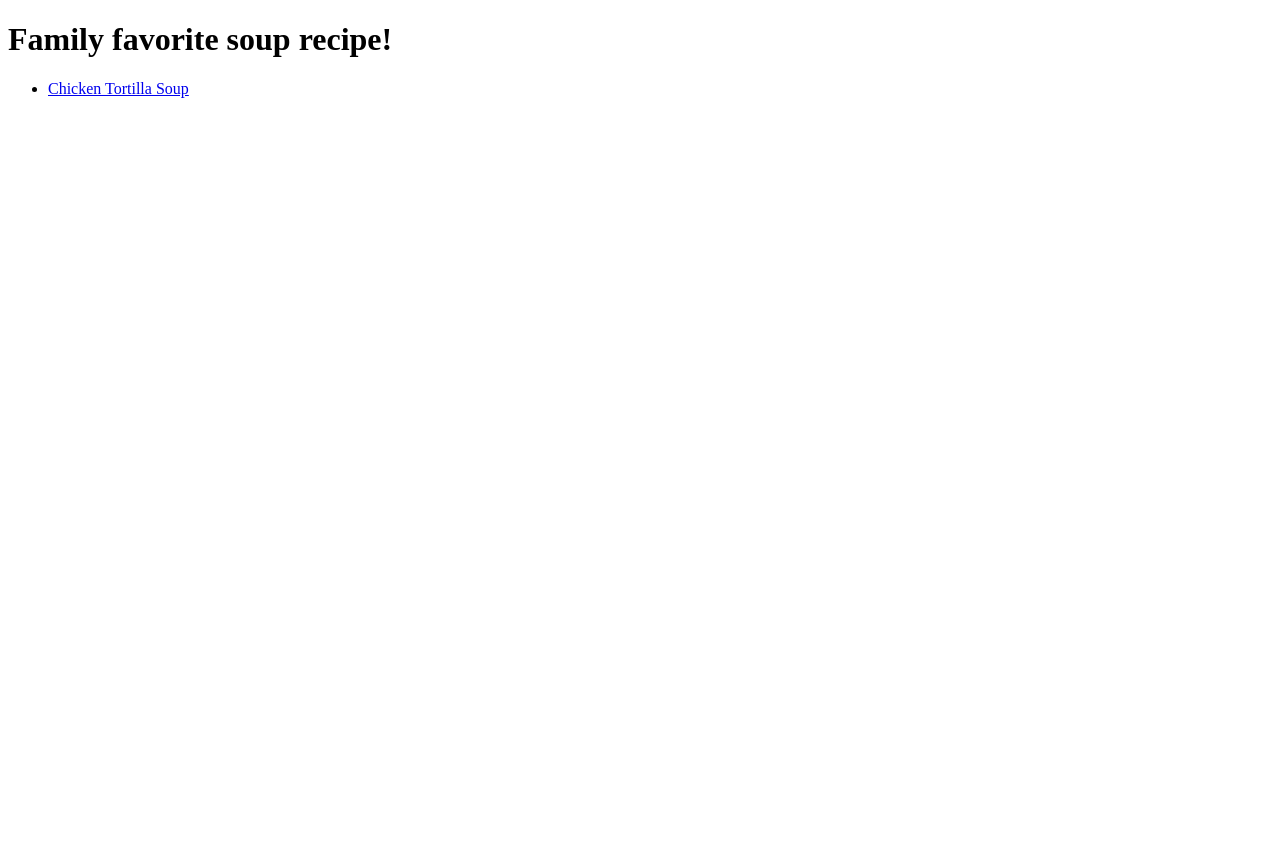
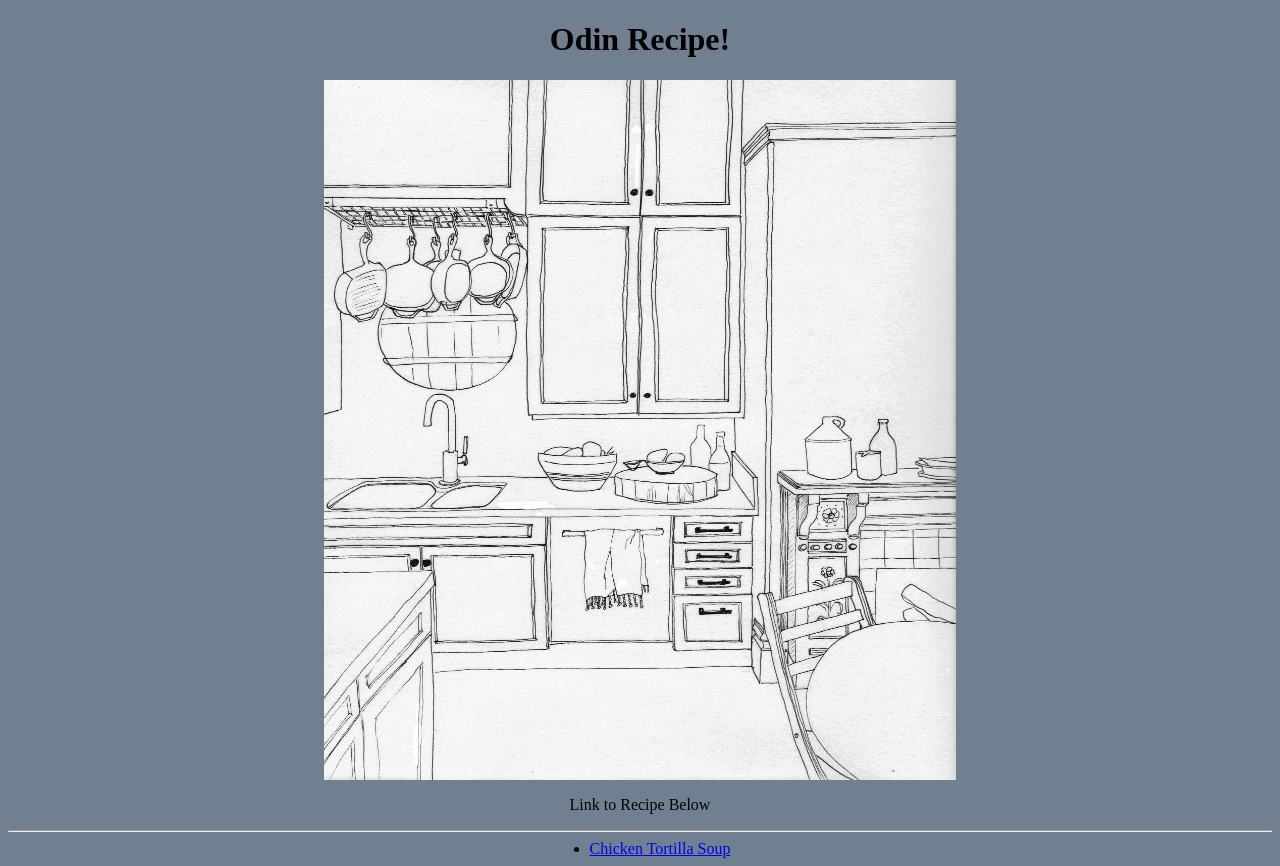
Before and after one commit to kwcapers/odin-recipes, a plain HTML site: page index.html in a window 1280 px wide. Before the commit the page ends 800 px from the top, so only its background shows below. Drawn offline with Linux system fonts and the light colour scheme.

Commit message:
Added steps to recipe page and picture to index, along with light css

```diff
--- a/index.html
+++ b/index.html
@@ -5,12 +5,39 @@
     <meta http-equiv="X-UA-Compatible" content="IE=edge">
     <meta name="viewport" content="width=device-width, initial-scale=1.0">
     <title>First Recipe Page</title>
+    <style>
+        body {
+            background-color: slategrey;
+        }
+
+        h1 {
+            text-align: center;
+        }
+
+        p {
+            text-align: center;
+        }
+
+        img {
+            display: block;
+            margin-left: auto;
+            margin-right: auto;
+        }
+
+        ul {
+            display: table;
+            margin: 0 auto;
+        }
+
+    </style>
 </head>
 <body>
-    <h1>Family favorite soup recipe!</h1>
+    <h1>Odin Recipe!</h1>
+    <img src="kitchen.jpg" alt="Retro Kitchen" width="50%" height="700">
+    <p>Link to Recipe Below</p>
+    <hr>
     <ul>
         <li><a href="recipes/chickentortillasoup.html">Chicken Tortilla Soup</a></li>
-
-
+    </ul>
 </body>
 </html>
```
Also changed, not shown: recipes/chickentortillasoup.html (+10 -0 lines), kitchen.jpg (added).
